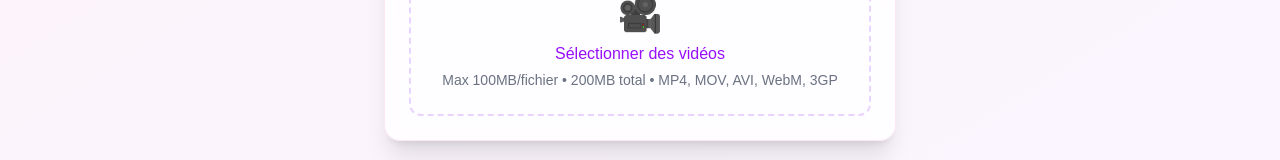
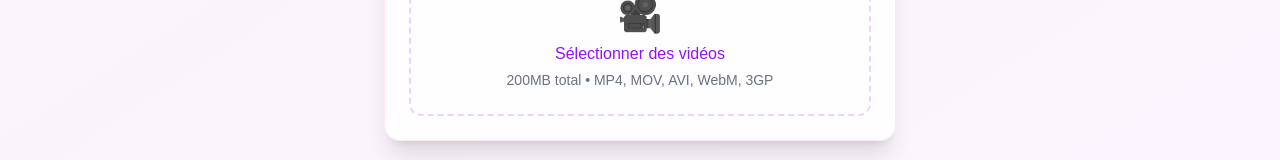
Before and after one commit to Charlelielataste/weeding, a Next.js app: page /upload in a window 1280 px wide. Shown: the part 617-777 px from the top of the page. Built offline with nearby package versions, Linux system fonts and the light colour scheme.

Commit message:
fix(components): change description

```diff
--- a/components/VideoUpload.tsx
+++ b/components/VideoUpload.tsx
@@ -72,7 +72,7 @@ export function VideoUpload() {
           <span className="text-4xl mb-2 block">🎥</span>
           <p className="text-purple-600 font-medium">Sélectionner des vidéos</p>
           <p className="text-sm text-gray-500 mt-1">
-            Max 100MB/fichier • 200MB total • MP4, MOV, AVI, WebM, 3GP
+            200MB total • MP4, MOV, AVI, WebM, 3GP
           </p>
         </div>
       </label>
```
